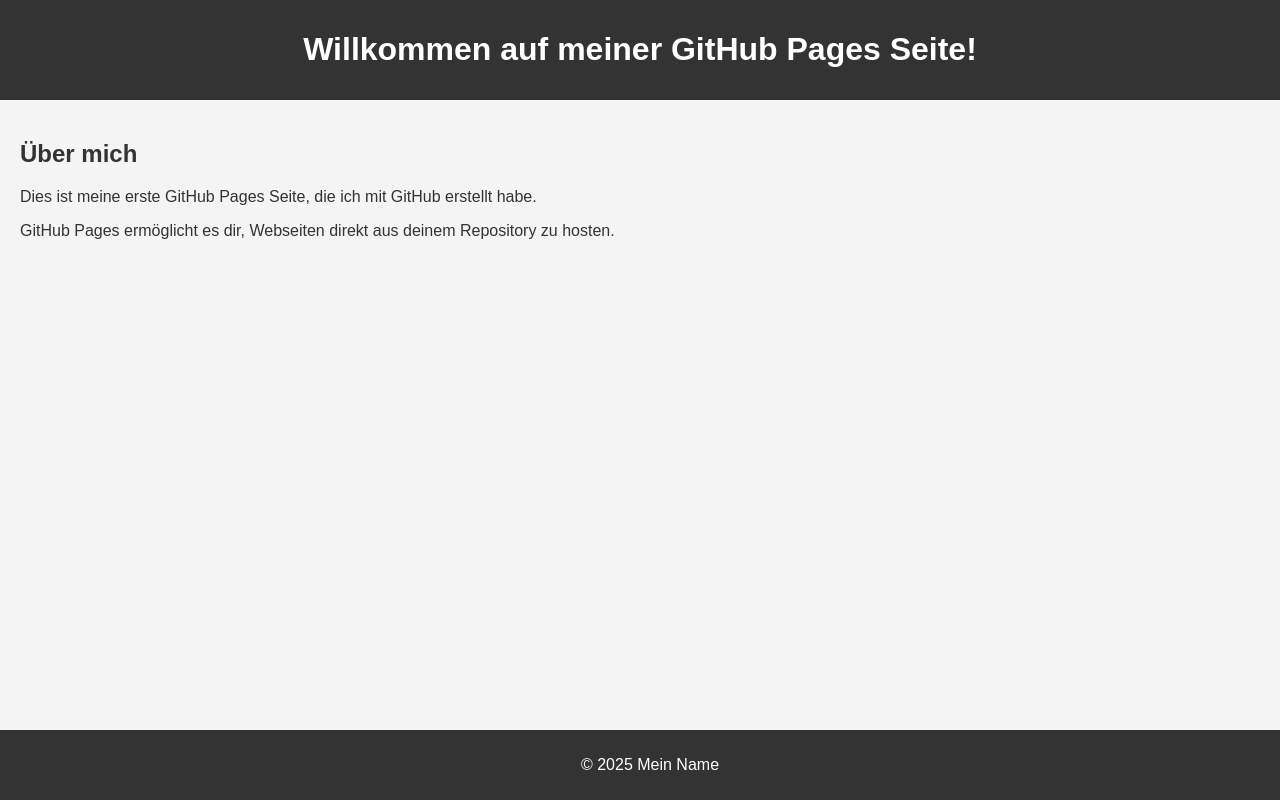
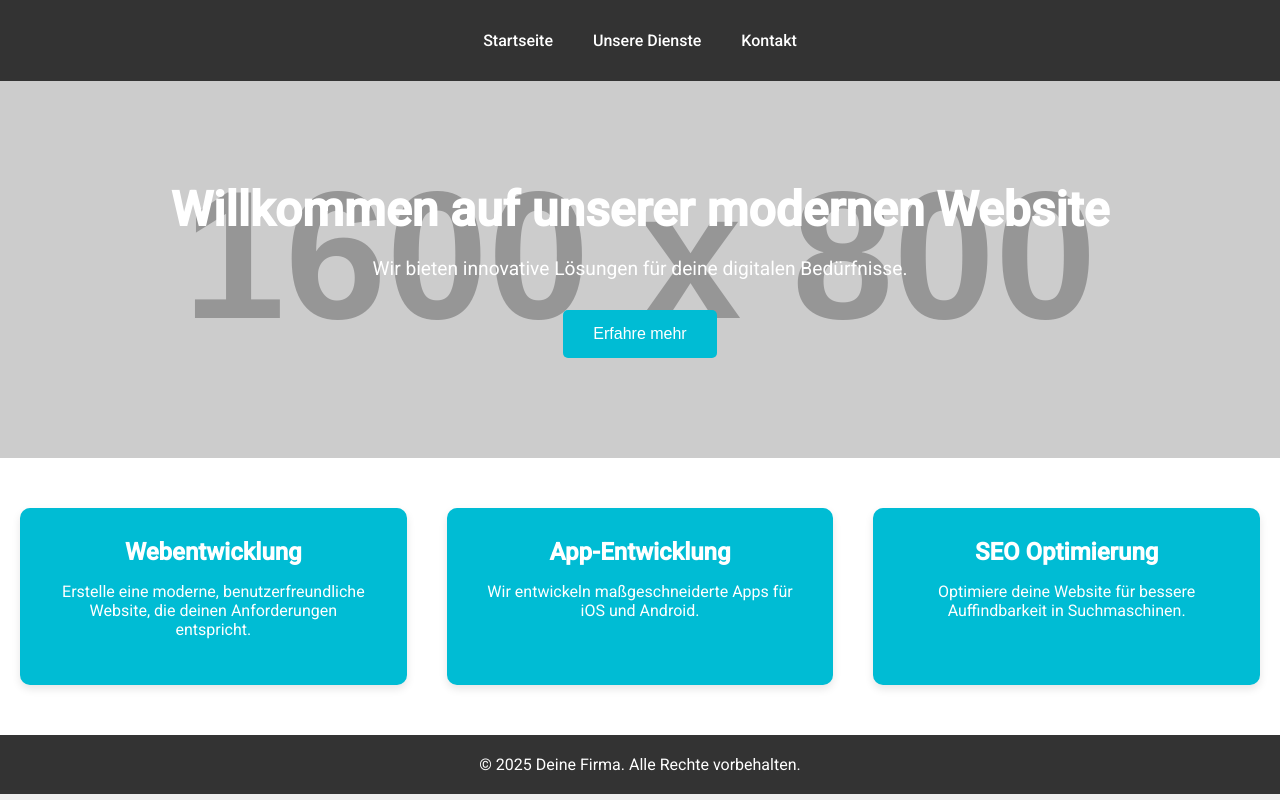
Before and after one commit to JJannis0/jjannis0.github.io, a plain HTML site: page index.html in a window 1280 px wide. Drawn offline with Linux system fonts and the light colour scheme; placeholder pictures from the web are drawn by us.

Commit message:
Update index.html

```diff
--- a/index.html
+++ b/index.html
@@ -4,48 +4,181 @@
     <meta charset="UTF-8">
     <meta name="viewport" content="width=device-width, initial-scale=1.0">
     <meta http-equiv="X-UA-Compatible" content="ie=edge">
-    <title>Meine GitHub Pages Webseite</title>
+    <title>Moderne Webseite</title>
+    <link href="https://fonts.googleapis.com/css2?family=Roboto:wght@300;400;500&display=swap" rel="stylesheet">
     <style>
+        /* Allgemeine Stile */
         body {
-            font-family: Arial, sans-serif;
+            margin: 0;
+            font-family: 'Roboto', sans-serif;
+            background-color: #f0f0f0;
+            color: #333;
+        }
+
+        h1, h2, h3 {
             margin: 0;
             padding: 0;
-            background-color: #f4f4f4;
-            color: #333;
         }
-        header {
+
+        /* Navigation */
+        nav {
             background-color: #333;
             color: #fff;
-            padding: 10px 20px;
+            padding: 15px;
+            position: sticky;
+            top: 0;
+            z-index: 100;
+        }
+
+        nav ul {
+            display: flex;
+            justify-content: center;
+            list-style: none;
+            padding: 0;
+        }
+
+        nav ul li {
+            margin: 0 20px;
+        }
+
+        nav ul li a {
+            color: #fff;
+            text-decoration: none;
+            font-weight: 500;
+        }
+
+        nav ul li a:hover {
+            color: #00bcd4;
+        }
+
+        /* Hero Section */
+        .hero {
+            background: url('https://via.placeholder.com/1600x800') center/cover no-repeat;
+            color: #fff;
+            text-align: center;
+            padding: 100px 20px;
+        }
+
+        .hero h1 {
+            font-size: 3rem;
+            margin-bottom: 10px;
+        }
+
+        .hero p {
+            font-size: 1.2rem;
+            margin-bottom: 30px;
+        }
+
+        .cta-button {
+            background-color: #00bcd4;
+            color: white;
+            padding: 15px 30px;
+            border: none;
+            border-radius: 5px;
+            font-size: 1rem;
+            cursor: pointer;
+        }
+
+        .cta-button:hover {
+            background-color: #0288d1;
+        }
+
+        /* Services Section */
+        .services {
+            display: grid;
+            grid-template-columns: repeat(auto-fit, minmax(250px, 1fr));
+            gap: 40px;
+            padding: 50px 20px;
+            background-color: #fff;
             text-align: center;
         }
-        main {
+
+        .service-item {
+            background-color: #00bcd4;
+            color: white;
+            padding: 30px;
+            border-radius: 10px;
+            box-shadow: 0 4px 8px rgba(0, 0, 0, 0.1);
+            transition: transform 0.3s;
+        }
+
+        .service-item:hover {
+            transform: translateY(-10px);
+        }
+
+        .service-item h3 {
+            margin-top: 0;
+            font-size: 1.5rem;
+        }
+
+        /* Footer */
+        footer {
+            background-color: #333;
+            color: white;
+            text-align: center;
             padding: 20px;
         }
-        footer {
-            text-align: center;
-            padding: 10px;
-            background-color: #333;
-            color: white;
-            position: fixed;
-            width: 100%;
-            bottom: 0;
+
+        footer p {
+            margin: 0;
+        }
+
+        /* Media Queries */
+        @media (max-width: 768px) {
+            .hero h1 {
+                font-size: 2.5rem;
+            }
+
+            .hero p {
+                font-size: 1rem;
+            }
         }
     </style>
 </head>
 <body>
-    <header>
-        <h1>Willkommen auf meiner GitHub Pages Seite!</h1>
-    </header>
 
-    <main>
-        <h2>Über mich</h2>
-        <p>Dies ist meine erste GitHub Pages Seite, die ich mit GitHub erstellt habe.</p>
-        <p>GitHub Pages ermöglicht es dir, Webseiten direkt aus deinem Repository zu hosten.</p>
-    </main>
+    <!-- Navigation -->
+    <nav>
+        <ul>
+            <li><a href="#">Startseite</a></li>
+            <li><a href="#services">Unsere Dienste</a></li>
+            <li><a href="#contact">Kontakt</a></li>
+        </ul>
+    </nav>
 
+    <!-- Hero Section -->
+    <section class="hero">
+        <h1>Willkommen auf unserer modernen Website</h1>
+        <p>Wir bieten innovative Lösungen für deine digitalen Bedürfnisse.</p>
+        <button class="cta-button">Erfahre mehr</button>
+    </section>
+
+    <!-- Services Section -->
+    <section id="services" class="services">
+        <div class="service-item">
+            <h3>Webentwicklung</h3>
+            <p>Erstelle eine moderne, benutzerfreundliche Website, die deinen Anforderungen entspricht.</p>
+        </div>
+        <div class="service-item">
+            <h3>App-Entwicklung</h3>
+            <p>Wir entwickeln maßgeschneiderte Apps für iOS und Android.</p>
+        </div>
+        <div class="service-item">
+            <h3>SEO Optimierung</h3>
+            <p>Optimiere deine Website für bessere Auffindbarkeit in Suchmaschinen.</p>
+        </div>
+    </section>
+
+    <!-- Footer -->
     <footer>
-        <p>&copy; 2025 Mein Name</p>
+        <p>&copy; 2025 Deine Firma. Alle Rechte vorbehalten.</p>
     </footer>
+
+    <script>
+        // Optionale Interaktivität für die CTA-Schaltfläche
+        document.querySelector('.cta-button').addEventListener('click', () => {
+            alert('Du hast auf "Erfahre mehr" geklickt!');
+        });
+    </script>
 </body>
 </html>
```
